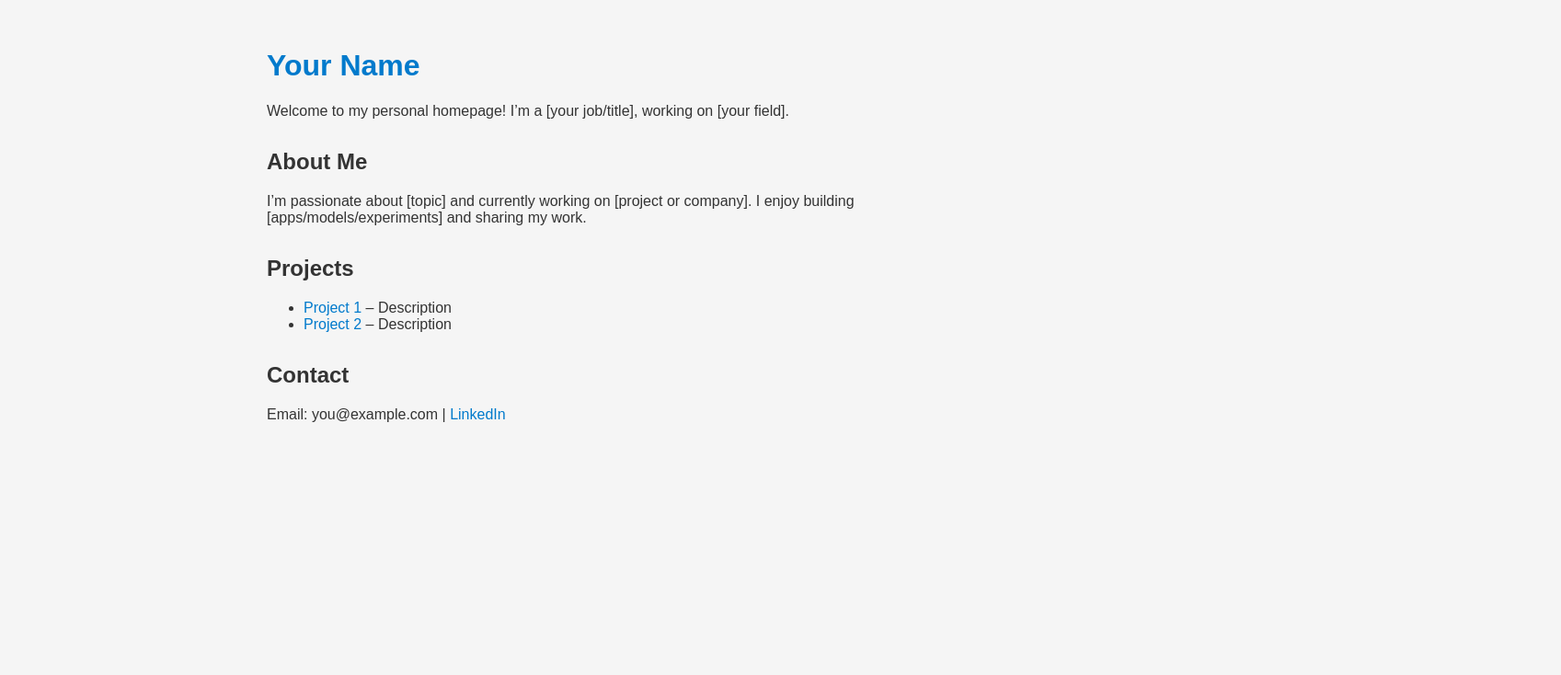
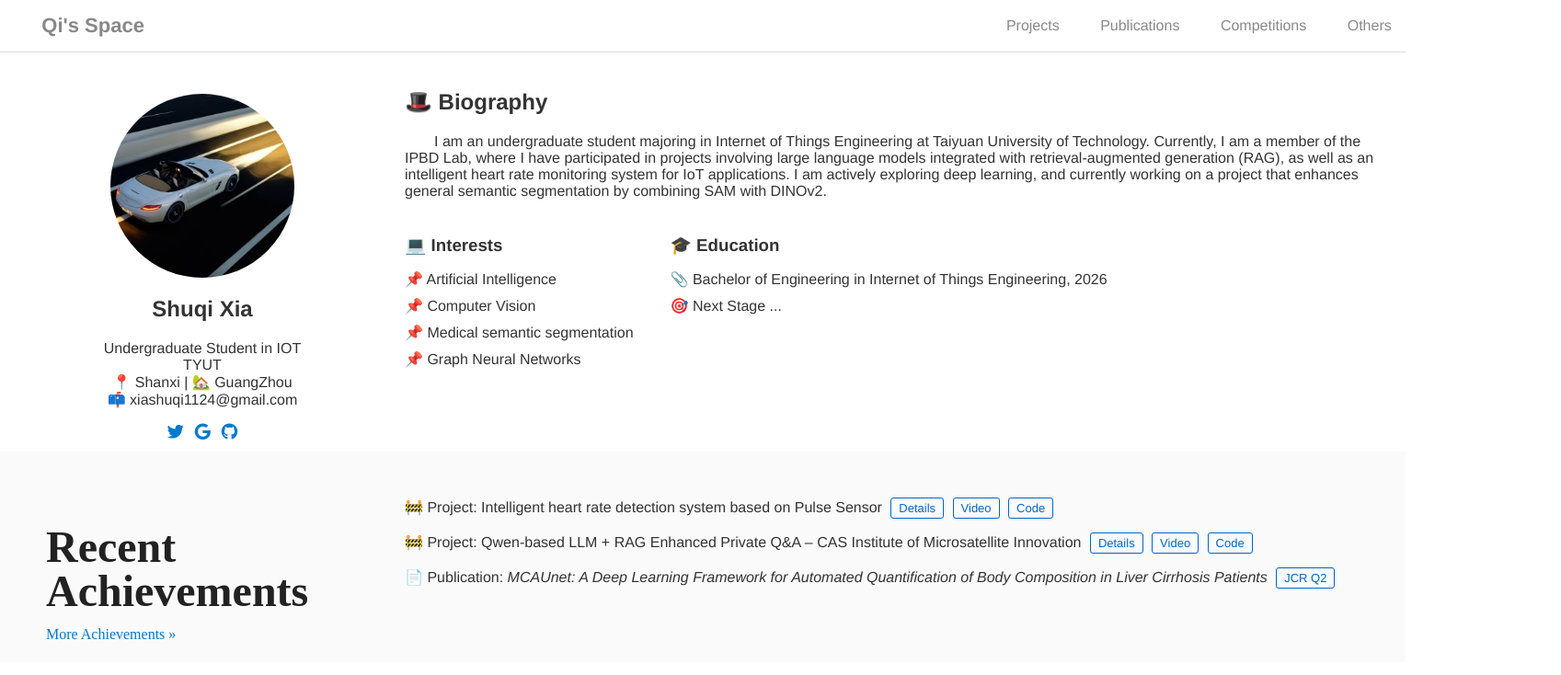
Before and after one commit to Qi2212/qi2212.github.io, a plain HTML site: page index.html in a window 1280 px wide. Shown: the whole page at 92% size, 1697 px wide, since content can reach past the window. Drawn offline with Linux system fonts and the light colour scheme.

Commit message:
Completed the homepage code

```diff
--- a/index.html
+++ b/index.html
@@ -2,51 +2,106 @@
 <html lang="en">
 <head>
   <meta charset="UTF-8">
-  <title>Your Name</title>
-  <meta name="viewport" content="width=device-width, initial-scale=1">
-  <style>
-    body {
-      font-family: sans-serif;
-      max-width: 700px;
-      margin: auto;
-      padding: 2rem;
-      background-color: #f5f5f5;
-      color: #333;
-    }
-    h1 {
-      color: #007acc;
-    }
-    a {
-      color: #007acc;
-      text-decoration: none;
-    }
-    .section {
-      margin-top: 2rem;
-    }
-  </style>
+  <title>Shuqi Xia - Personal Profile</title>
+  <link rel="stylesheet" href="style.css">
+  <link rel="stylesheet" href="https://cdnjs.cloudflare.com/ajax/libs/font-awesome/6.5.0/css/all.min.css">
 </head>
 <body>
-  <h1>Your Name</h1>
-  <p>Welcome to my personal homepage! I’m a [your job/title], working on [your field].</p>
 
-  <div class="section">
-    <h2>About Me</h2>
-    <p>
-      I’m passionate about [topic] and currently working on [project or company]. I enjoy building [apps/models/experiments] and sharing my work.
-    </p>
-  </div>
+  <header class="header">
+    <div class="container header-container">
+      <h1>Qi's Space</h1>
+      <nav class="nav">
+        <a href="projects.html">Projects</a>
+        <a href="publications.html">Publications</a>
+        <a href="competitions.html">Competitions</a>
+        <a href="others.html">Others</a>
+      </nav>
+    </div>
+  </header>
 
-  <div class="section">
-    <h2>Projects</h2>
-    <ul>
-      <li><a href="https://github.com/your-username/project1">Project 1</a> – Description</li>
-      <li><a href="https://github.com/your-username/project2">Project 2</a> – Description</li>
-    </ul>
-  </div>
 
-  <div class="section">
-    <h2>Contact</h2>
-    <p>Email: you@example.com | <a href="https://www.linkedin.com/in/your-link">LinkedIn</a></p>
-  </div>
+  <section class="profile">
+    <div class="container profile-container">
+
+      <!-- 左侧头像 -->
+      <div class="avatar">
+        <img src="imgs/a.jpg" alt="Profile Picture">
+        <h2>Shuqi Xia</h2>
+        <p>Undergraduate Student in IOT <br>TYUT<br>📍 Shanxi | 🏡 GuangZhou <br> 📫 xiashuqi1124@gmail.com</p>
+        <div class="social-icons">
+          <a href="#"><i class="fab fa-twitter"></i></a>
+          <a href="#"><i class="fab fa-google"></i></a>
+          <a href="https://github.com/Qi2212" target="_blank"><i class="fab fa-github"></i></a>
+        </div>
+      </div>
+
+      <!-- 右侧简介 -->
+      <div class="bio">
+        <h2>🎩 Biography</h2>
+        <p>
+          I am an undergraduate student majoring in Internet of Things Engineering at Taiyuan University of Technology. Currently, I am a member of the IPBD Lab, where I have participated in projects involving large language models integrated with retrieval-augmented generation (RAG), as well as an intelligent heart rate monitoring system for IoT applications. I am actively exploring deep learning, and currently working on a project that enhances general semantic segmentation by combining SAM with DINOv2.
+        </p>
+        <div class="columns">
+          <div class="interests">
+            <h3>💻 Interests</h3>
+            <ul>
+              <li>📌 Artificial Intelligence</li>
+              <li>📌 Computer Vision</li>
+              <li>📌 Medical semantic segmentation</li>
+              <li>📌 Graph Neural Networks</li>
+            </ul>
+          </div>
+          <div class="education">
+            <h3>🎓 Education</h3>
+            <ul>
+              <li>📎 Bachelor of Engineering in Internet of Things Engineering, 2026</li>
+              <li>🎯 Next Stage ... <br></li>
+            </ul>
+          </div>
+        </div>
+      </div>
+
+    </div>
+  </section>
+
+  <section class="publications">
+    <div class="container publications-container">
+      <div class="left-side">
+        <h2>
+          Recent<br>
+          Achievements<br>
+        </h2>
+        <a href="#" class="more">More Achievements &raquo;</a>
+      </div>
+      <div class="right-side">
+        <ul>
+          <li>
+            🚧 Project: Intelligent heart rate detection system based on Pulse Sensor
+            <span class="btn">Details</span>
+            <span class="btn">Video</span>
+            <span class="btn"><a href="https://github.com/Qi2212/small-satellite-large-model" target="_blank" class="no-underline">Code</a></span>
+          </li>
+          <li>
+            🚧 Project: Qwen-based LLM + RAG Enhanced Private Q&A – CAS Institute of Microsatellite Innovation
+            <span class="btn-group">
+              <span class="btn">Details</span>
+              <span class="btn">Video</span>
+              <span class="btn"><a href="https://github.com/Qi2212/small-satellite-large-model" target="_blank" class="no-underline">Code</a></span>
+            </span>
+          </li>
+
+          <li>
+            📄 Publication: <em>MCAUnet: A Deep Learning Framework for Automated Quantification of Body Composition in Liver Cirrhosis Patients</em>
+            <!-- <span class="btn">PDF</span> -->
+            <span class="btn">JCR Q2</span>
+          </li>
+        </ul>
+      </div>
+    </div>
+  </section>
+
+
+
 </body>
 </html>
--- /dev/null
+++ b/style.css
@@ -0,0 +1,216 @@
+
+
+body {
+  font-family: 'Helvetica Neue', sans-serif;
+  margin: 0;
+  padding: 0;
+  color: #333;
+  background: #fff;
+  overflow-x: hidden; /* 禁止水平滚动，隐藏横向溢出 */
+  overflow-y: hidden;
+  min-width: 1528px;
+}
+
+.header {
+  background: #fff;
+  padding: 15px 0;
+  border-bottom: 1px solid #ddd;
+}
+
+.header-container {
+  display: flex;
+  justify-content: space-between;
+  align-items: center;
+}
+
+.nav a {
+  margin-left: 40px;
+  text-decoration: none;
+  color: #888;
+  font-weight: 500;
+  font-size: 16px;
+  transition: color 0.3s;
+}
+
+.nav a:hover {
+  color: #007bff;
+}
+
+.header h1 {
+  margin: 0;
+  font-size: 22px;
+  color: #888;
+  padding-left: 30px;
+}
+
+.container {
+  width: 98%;
+  max-width: none;
+  margin: auto;
+}
+
+.profile {
+  background: #fff;
+  padding: 10px 0;
+}
+.profile-container {
+  display: flex;
+  justify-content: flex-end; /* 将整个头像区域推到右边 */
+  align-items: flex-start;
+  gap: 40px;
+  padding-left: 100px;
+}
+
+.avatar {
+  width: 240px;
+  text-align: center; /* 所有文字和图标居中 */
+  padding-left: 0;
+}
+
+.avatar img {
+  width: 200px;
+  height: 200px;
+  border-radius: 50%;
+  margin-top: 35px;
+  display: block;
+  margin-left: auto;
+  margin-right: auto; /* 图片水平居中 */
+}
+
+.social-icons {
+  margin-top: 10px;
+  display: flex;
+  justify-content: center; /* 图标水平居中 */
+}
+
+.social-icons a {
+  margin: 0 6px; /* 两侧间距对称，避免向右偏 */
+  font-size: 18px;
+  color: #007acc;
+  text-decoration: none;
+}
+
+/* 右侧 bio 区域 */
+.bio {
+  flex: 1;
+  padding-left: 60px;   /* 新增：向右移动整个 bio 区域 */
+  max-width: 80%;
+}
+
+
+.bio h2 {
+  margin-top: 30px;
+}
+
+.bio p {
+  text-indent: 2em;
+  margin-top: 0;
+  max-width: none;
+  padding-right: 100px;
+}
+
+.columns {
+  display: flex;
+  gap: 40px;
+  margin-top: 20px;
+}
+
+.columns h3 {
+  margin-bottom: 10px;
+}
+
+.columns ul {
+  list-style: none;
+  padding: 0;
+}
+
+.columns li {
+  margin-bottom: 10px;
+}
+
+/* Publications 区域 */
+.publications {
+  background: #fafafa;
+  padding: 50px 0 20px 0;  /* 修改最后一个值为 20px，表示下边距 */
+}
+
+.publications-container {
+  display: flex;
+  max-width: 1500px;
+  margin: 0 auto;
+  gap: 50px;
+  align-items: flex-start;
+  padding-left: 200px; /* 新增：整体右移 */
+}
+
+.left-side {
+  /* margin-top: 10px; */
+  font-family: "Times New Roman", serif;
+  flex: 1;
+  max-width: 200px;
+  color: #222;
+  font-weight: normal;
+  font-size: 2.0rem;
+  line-height: 1;
+  padding-left: 10px;
+  position: relative;   /* 新增 */
+  left: -200px;          /* 整体左移20px */
+  margin-top: 30px;
+  margin-left: 40px;
+
+}
+
+.left-side h2 {
+  margin: 0;
+  /* 去掉margin-left，防止冲突 */
+}
+
+
+.left-side .more {
+  display: inline-block;
+  margin-top: 15px;
+  font-size: 1rem;
+  color: #007acc;
+  text-decoration: none;
+  cursor: pointer;
+}
+
+.left-side .more:hover {
+  text-decoration: underline;
+}
+
+.right-side {
+  flex: 3;
+  position: relative; /* 使 left 生效 */
+  left: -60px;        /* 向左移动20px */
+}
+
+.publications ul {
+  list-style: none;
+  padding-left: 0;
+  margin: 0;
+}
+
+.publications li {
+  margin-bottom: 15px;
+  font-size: 1rem;
+  color: #333;
+  padding-right: 10px;
+}
+
+.btn {
+  display: inline-block;
+  background: transparent;       /* 背景透明 */
+  color: #0066cc;                /* 字体颜色 */
+  padding: 3px 8px;
+  margin-left: 5px;
+  font-size: 13px;
+  border: 1px solid #0066cc;     /* 添加边框 */
+  border-radius: 3px;
+}
+
+
+.no-underline {
+  text-decoration: none;
+  color: inherit;
+}
```
Also changed, not shown: imgs/a.jpg (added).
